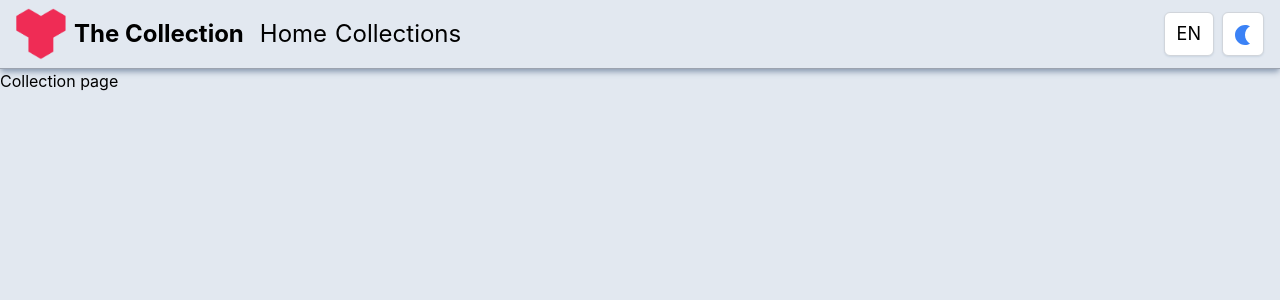
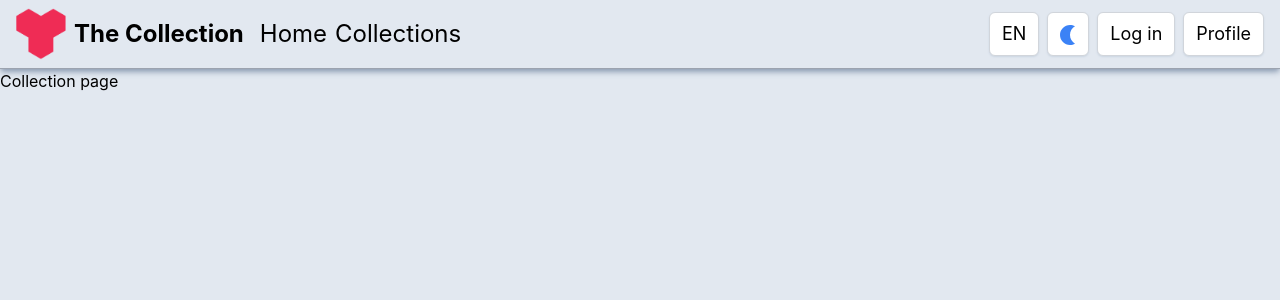
Before and after one commit to Djuslun/collections, a React (Create React App) app: page /collection/1 in a window 1280 px wide. Shown: the top 300 px of the page. Built offline with nearby package versions, Linux system fonts and the light colour scheme.

Commit message:
add auth, profile page buttons fix header adaptive

```diff
--- /dev/null
+++ b/src/components/header/authButton/authButton.tsx
@@ -0,0 +1,14 @@
+import { Button } from '@mui/base';
+import { useTranslation } from 'react-i18next';
+
+function AuthButton() {
+    const { t } = useTranslation('translation', { keyPrefix: 'header' });
+
+    return (
+        <Button className="p-3 text-[18px] leading-none dark:text-white border border-gray-300 rounded-md shadow-sm shadow-slate-300 dark:border-gray-500 bg-white dark:bg-gray-700">
+            {t('login')}
+        </Button>
+    );
+}
+
+export default AuthButton;
--- a/src/components/header/header.tsx
+++ b/src/components/header/header.tsx
@@ -1,8 +1,10 @@
 import Logo from 'components/logo/logo';
 import Container from 'ui/container';
+import AuthButton from './authButton/authButton';
 import ColorModeButton from './colorModeButton/colorModeButton';
 import LanguageSwitch from './languageSwitch/languageSwitchButton';
 import Nav from './nav/nav';
+import ProfilePageButton from './profilePageButton/profilePageButton';
 
 function Header() {
     return (
@@ -16,6 +18,10 @@ function Header() {
                     <div className="flex items-center gap-2">
                         <LanguageSwitch />
                         <ColorModeButton />
+                        <div className="gap-2 hidden md:flex">
+                            <AuthButton />
+                            <ProfilePageButton />
+                        </div>
                     </div>
                 </div>
             </Container>
--- a/src/components/header/nav/nav.tsx
+++ b/src/components/header/nav/nav.tsx
@@ -5,10 +5,10 @@ function Nav() {
     const { t } = useTranslation('translation', { keyPrefix: 'header.nav' });
 
     const activeClass = ({ isActive }: { isActive: boolean }): string =>
-        isActive ? 'text-2xl text-blue-600' : 'text-2xl';
+        `${isActive ? 'text-blue-600' : ''} text-xl lg:text-2xl`;
 
     return (
-        <nav className="hidden md:flex items-center gap-2">
+        <nav className="hidden md:flex items-center gap-2 ">
             <NavLink className={activeClass} to="/">
                 {t('homePage')}
             </NavLink>
--- /dev/null
+++ b/src/components/header/profilePageButton/profilePageButton.tsx
@@ -0,0 +1,17 @@
+import { Button } from '@mui/base';
+import { useTranslation } from 'react-i18next';
+import { Link } from 'react-router-dom';
+
+function ProfilePageButton() {
+    const { t } = useTranslation('translation', { keyPrefix: 'header' });
+
+    return (
+        <Link to="/profile">
+            <Button className="p-3 text-[18px] leading-none dark:text-white border border-gray-300 rounded-md shadow-sm shadow-slate-300 dark:border-gray-500 bg-white dark:bg-gray-700">
+                {t('profile')}
+            </Button>
+        </Link>
+    );
+}
+
+export default ProfilePageButton;
--- a/src/components/logo/logo.tsx
+++ b/src/components/logo/logo.tsx
@@ -3,7 +3,10 @@ import { Link } from 'react-router-dom';
 
 function Logo() {
     return (
-        <Link to="/" className="text-2xl font-bold flex items-center leading-none">
+        <Link
+            to="/"
+            className="text-xl lg:text-2xl font-bold flex items-center leading-none"
+        >
             <img src={headerLogo} alt="logo" width={50} height={50} className="mr-2" />
             <span className="hidden md:block">The Collection</span>
         </Link>
--- a/src/languages/languages.json
+++ b/src/languages/languages.json
@@ -5,7 +5,10 @@
                 "nav": {
                     "homePage": "Home",
                     "collectionsPage": "Collections"
-                }
+                },
+                "login": "Log in",
+                "logout": "Log out",
+                "profile": "Profile"
             },
             "mainPage": {
                 "greetingSection": {
@@ -21,7 +24,10 @@
                 "nav": {
                     "homePage": "Главная",
                     "collectionsPage": "Коллекции"
-                }
+                },
+                "login": "Войти",
+                "logout": "Выйти",
+                "profile": "Профиль"
             },
             "mainPage": {
                 "greetingSection": {
```
